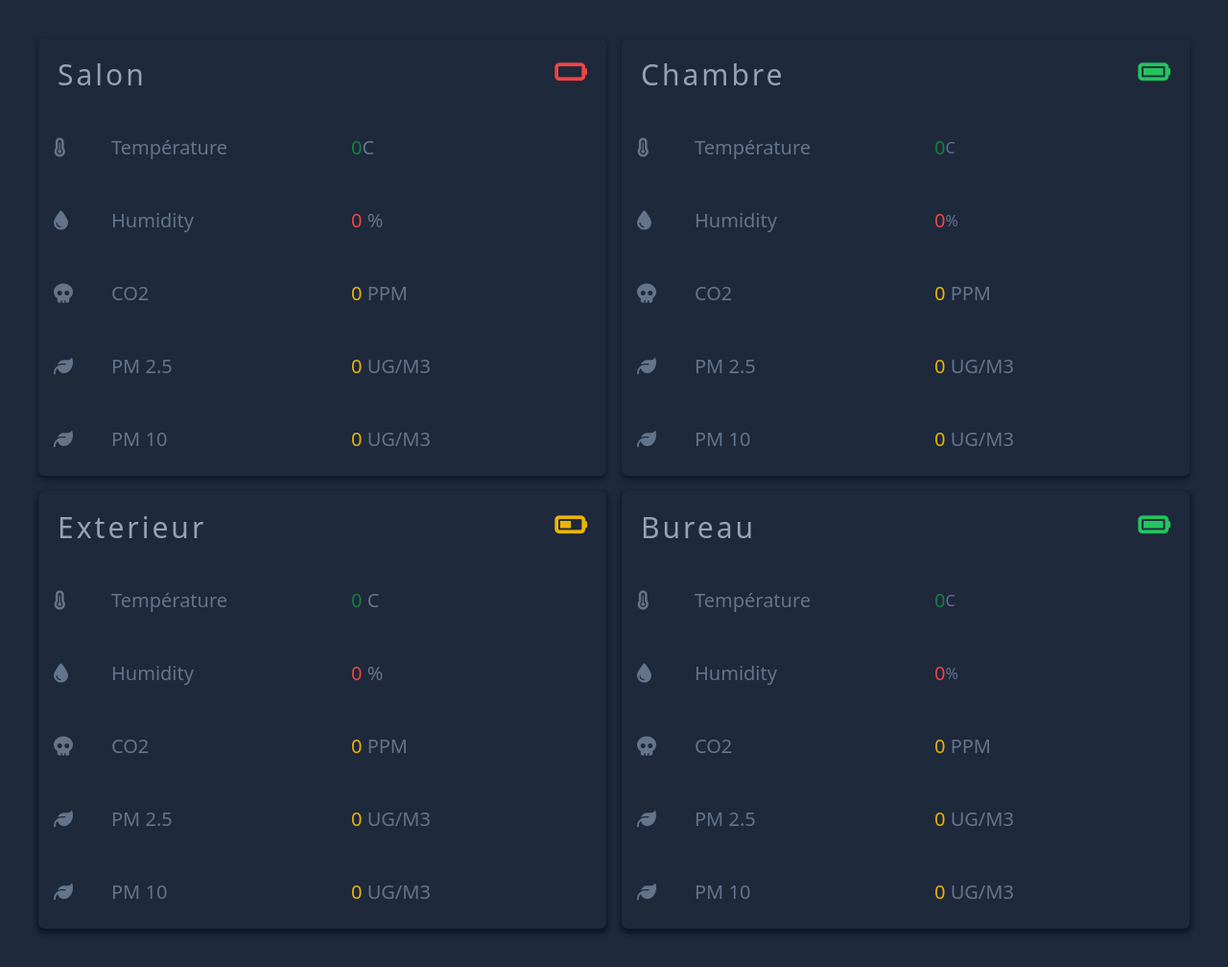
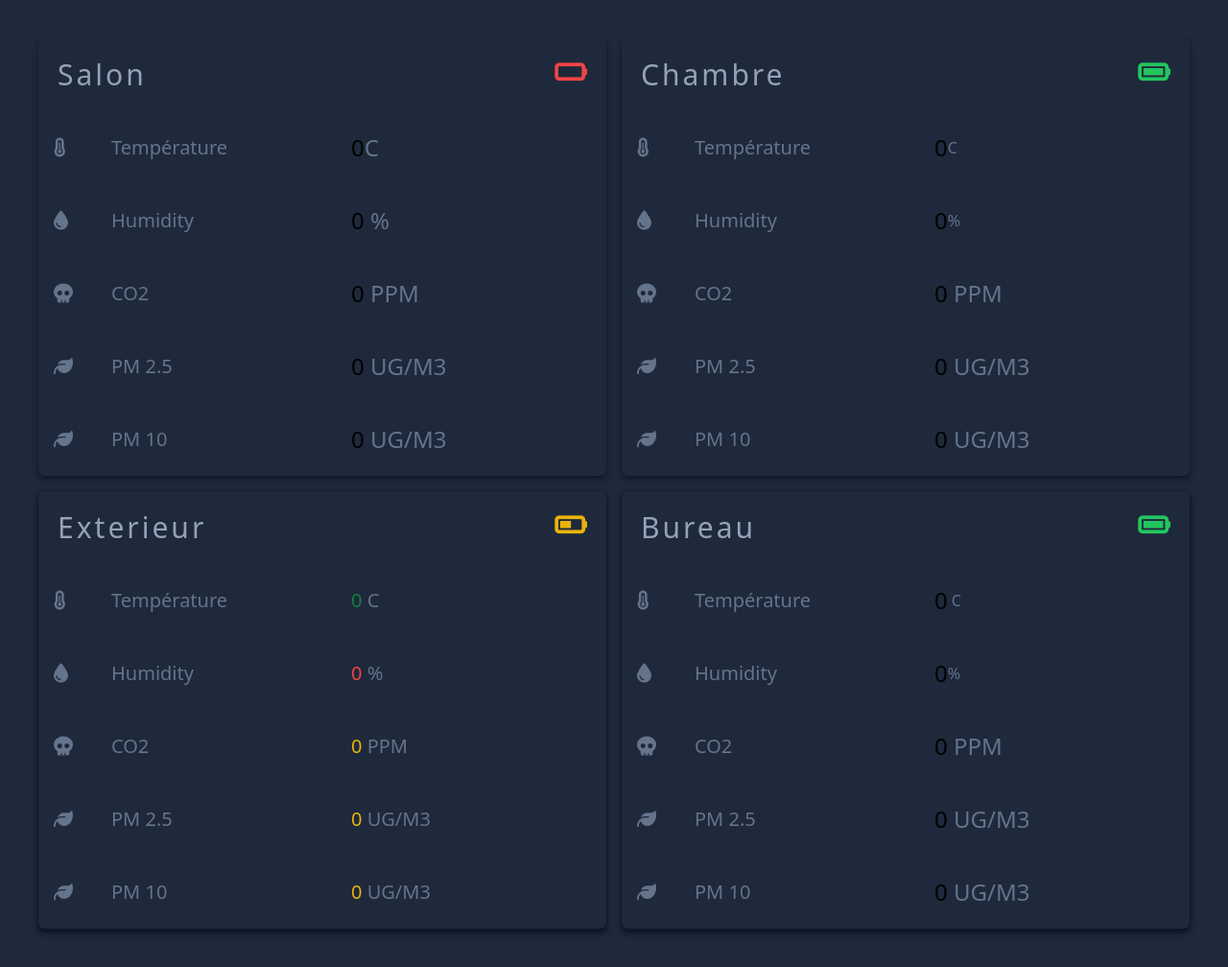
Before and after one commit to darksh3ll/test_flask_to_dht11, a Flask app: page / in a window 1280 px wide. Shown: the whole page at 96% size. Run offline with Flask 2, Linux system fonts and the light colour scheme; some libraries are stand-ins or nearby versions.

Commit message:
refactoring

```diff
--- a/app.py
+++ b/app.py
@@ -1,10 +1,8 @@
 from flask import Flask, render_template
-from flask_cors import CORS
 from flask_mqtt import Mqtt
 from flask_socketio import SocketIO
 
 app = Flask(__name__)
-CORS(app, resources={r"/*": {"origins": "*"}})
 app.config['MQTT_BROKER_URL'] = '192.168.0.210'
 app.config['MQTT_BROKER_PORT'] = 1883
 app.config['MQTT_USERNAME'] = ''
@@ -13,7 +11,7 @@ app.config['MQTT_KEEPALIVE'] = 5
 app.config['MQTT_TLS_ENABLED'] = False
 
 mqtt = Mqtt(app, connect_async=True)
-socketio = SocketIO(app)
+socketio = SocketIO(app, cors_allowed_origins='*')
 
 
 @mqtt.on_connect()
--- a/static/css/dist/output.css
+++ b/static/css/dist/output.css
@@ -549,6 +549,22 @@ video {
   flex: 1 1 0%;
 }
 
+@keyframes bounce {
+  0%, 100% {
+    transform: translateY(-25%);
+    animation-timing-function: cubic-bezier(0.8,0,1,1);
+  }
+
+  50% {
+    transform: none;
+    animation-timing-function: cubic-bezier(0,0,0.2,1);
+  }
+}
+
+.animate-bounce {
+  animation: bounce 1s infinite;
+}
+
 .grid-cols-\[60px\2c 1fr\2c 1fr\] {
   grid-template-columns: 60px 1fr 1fr;
 }
@@ -619,6 +635,14 @@ video {
 
 .pt-4 {
   padding-top: 1rem;
+}
+
+.pr-1 {
+  padding-right: 0.25rem;
+}
+
+.pl-1 {
+  padding-left: 0.25rem;
 }
 
 .text-center {
--- a/static/script.js
+++ b/static/script.js
@@ -10,12 +10,12 @@ const topicIdMap = {
 
 
 function setTemperatureColor(elementId, temperature) {
-   if (temperature >= 18 && temperature <= 26) {
-        document.getElementById(elementId).style.color = 'green';
+   if (temperature >= 22 && temperature <= 26) {
+        document.getElementById(elementId).style.color = '#22c55e';
     } else if (temperature >26 && temperature <=28) {
-        document.getElementById(elementId).style.color = 'yellow';
+        document.getElementById(elementId).style.color = '#eab308';
     } else {
-        document.getElementById(elementId).style.color = 'red';
+        document.getElementById(elementId).style.color = '#ef4444';
     }
 }
 
--- a/templates/main.html
+++ b/templates/main.html
@@ -26,33 +26,33 @@
             <div class=" p-4 grid grid-cols-[60px,1fr,1fr] place-items-center justify-items-start ">
                 <i class="fa-solid fa-temperature-three-quarters text-xl text-slate-500"></i>
                 <p class="text-xl text-slate-500">Température</p>
-                <p class="text-xl text-green-700">0<span class="text-slate-500">C</span></p>
+                <p class="text-2xl">0<span class="text-slate-500">C</span></p>
             </div>
 
             <!-- humidity -->
             <div class=" p-4 grid grid-cols-[60px,1fr,1fr] place-items-center justify-items-start ">
                 <i class="fa-solid fa-droplet  text-xl text-slate-500"></i>
                 <p class="text-xl text-slate-500">Humidity</p>
-                <p class="text-xl text-red-500">0 <span class="text-slate-500">%</span></p>
+                <p class="text-2xl">0 <span class="text-slate-500">%</span></p>
             </div>
             <!-- CO2 -->
             <div class=" p-4 grid grid-cols-[60px,1fr,1fr] place-items-center justify-items-start ">
                 <i class="fa-solid fa-skull  text-xl text-slate-500"></i>
                 <p class="text-xl text-slate-500">CO2</p>
-                <p class="text-xl text-yellow-500">0 <span class="text-slate-500">PPM</span></p>
+                <p class="text-2xl">0 <span class="text-slate-500">PPM</span></p>
             </div>
             <!-- PM2.5 -->
             <div class=" p-4 grid grid-cols-[60px,1fr,1fr] place-items-center justify-items-start ">
                 <i class="fa-solid fa-leaf  text-xl text-slate-500"></i>
                 <p class="text-xl text-slate-500">PM 2.5</p>
-                <p class="text-xl text-yellow-500">0 <span class="text-slate-500">UG/M3</span></p>
+                <p class="text-2xl">0 <span class="text-slate-500">UG/M3</span></p>
             </div>
 
             <!-- PM2.10 -->
             <div class=" p-4 grid grid-cols-[60px,1fr,1fr] place-items-center justify-items-start ">
                 <i class="fa-solid fa-leaf  text-xl text-slate-500"></i>
                 <p class="text-xl text-slate-500">PM 10</p>
-                <p class="text-xl text-yellow-500">0 <span class="text-slate-500">UG/M3</span></p>
+                <p class="text-2xl">0 <span class="text-slate-500">UG/M3</span></p>
             </div>
 
         </div>
@@ -69,7 +69,7 @@
                 <i class="fa-solid fa-temperature-three-quarters text-xl text-slate-500"></i>
                 <p class="text-xl text-slate-500">Température</p>
                 <div class=" flex items-center">
-                    <p id="chambre_temperature" class="text-xl text-green-700">0 </p>
+                    <p id="chambre_temperature" class="text-2xl">0 </p>
                     <p class="text-slate-500">C</p>
                 </div>
             </div>
@@ -79,7 +79,7 @@
                 <i class="fa-solid fa-droplet  text-xl text-slate-500"></i>
                 <p class="text-xl text-slate-500">Humidity</p>
                 <div class="flex items-center">
-                    <p id="chambre_humidity" class="text-xl text-red-500">0 </p>
+                    <p id="chambre_humidity" class="text-2xl">0 </p>
                     <p class="text-slate-500">%</p>
                 </div>
 
@@ -88,20 +88,20 @@
             <div class=" p-4 grid grid-cols-[60px,1fr,1fr] place-items-center justify-items-start ">
                 <i class="fa-solid fa-skull  text-xl text-slate-500"></i>
                 <p class="text-xl text-slate-500">CO2</p>
-                <p class="text-xl text-yellow-500">0 <span class="text-slate-500">PPM</span></p>
+                <p class="text-2xl">0 <span class="text-slate-500">PPM</span></p>
             </div>
             <!-- PM2.5 -->
             <div class=" p-4 grid grid-cols-[60px,1fr,1fr] place-items-center justify-items-start ">
                 <i class="fa-solid fa-leaf  text-xl text-slate-500"></i>
                 <p class="text-xl text-slate-500">PM 2.5</p>
-                <p class="text-xl text-yellow-500">0 <span class="text-slate-500">UG/M3</span></p>
+                <p class="text-2xl">0 <span class="text-slate-500">UG/M3</span></p>
             </div>
 
             <!-- PM2.10 -->
             <div class=" p-4 grid grid-cols-[60px,1fr,1fr] place-items-center justify-items-start ">
                 <i class="fa-solid fa-leaf  text-xl text-slate-500"></i>
                 <p class="text-xl text-slate-500">PM 10</p>
-                <p class="text-xl text-yellow-500">0 <span class="text-slate-500">UG/M3</span></p>
+                <p class="text-2xl">0 <span class="text-slate-500">UG/M3</span></p>
             </div>
 
         </div>
@@ -161,11 +161,11 @@
 
                 <!-- temperature -->
                 <div class=" p-4 grid grid-cols-[60px,1fr,1fr] place-items-center justify-items-start ">
-                    <i class="fa-solid fa-temperature-three-quarters text-xl text-slate-500"></i>
+                    <i class=" fa-solid fa-temperature-three-quarters text-xl text-slate-500"></i>
                     <p class="text-xl text-slate-500">Température</p>
                     <div class="flex items-center">
-                        <p id="bureau_temperature" class="text-xl text-green-700">0 </p>
-                        <p class="text-slate-500">C</p>
+                        <p id="bureau_temperature" class="text-2xl">0 </p>
+                        <p class="text-slate-500 pl-1">C</p>
                     </div>
 
                 </div>
@@ -175,7 +175,7 @@
                     <i class="fa-solid fa-droplet  text-xl text-slate-500"></i>
                     <p class="text-xl text-slate-500">Humidity</p>
                     <div class="flex items-center">
-                        <p id="bureau_humidity" class="text-xl text-red-500">0 </p>
+                        <p id="bureau_humidity" class="text-2xl">0 </p>
                         <p class="text-slate-500"> %</p>
                     </div>
 
@@ -184,20 +184,20 @@
                 <div class=" p-4 grid grid-cols-[60px,1fr,1fr] place-items-center justify-items-start ">
                     <i class="fa-solid fa-skull  text-xl text-slate-500"></i>
                     <p class="text-xl text-slate-500">CO2</p>
-                    <p class="text-xl text-yellow-500">0 <span class="text-slate-500">PPM</span></p>
+                    <p class="text-2xl ">0 <span class="text-slate-500">PPM</span></p>
                 </div>
                 <!-- PM2.5 -->
                 <div class=" p-4 grid grid-cols-[60px,1fr,1fr] place-items-center justify-items-start ">
                     <i class="fa-solid fa-leaf  text-xl text-slate-500"></i>
                     <p class="text-xl text-slate-500">PM 2.5</p>
-                    <p class="text-xl text-yellow-500">0 <span class="text-slate-500">UG/M3</span></p>
+                    <p class="text-2xl ">0 <span class="text-slate-500">UG/M3</span></p>
                 </div>
 
                 <!-- PM2.10 -->
                 <div class=" p-4 grid grid-cols-[60px,1fr,1fr] place-items-center justify-items-start ">
                     <i class="fa-solid fa-leaf  text-xl text-slate-500"></i>
                     <p class="text-xl text-slate-500">PM 10</p>
-                    <p class="text-xl text-yellow-500">0 <span class="text-slate-500">UG/M3</span></p>
+                    <p class="text-2xl">0 <span class="text-slate-500">UG/M3</span></p>
                 </div>
 
             </div>
```
